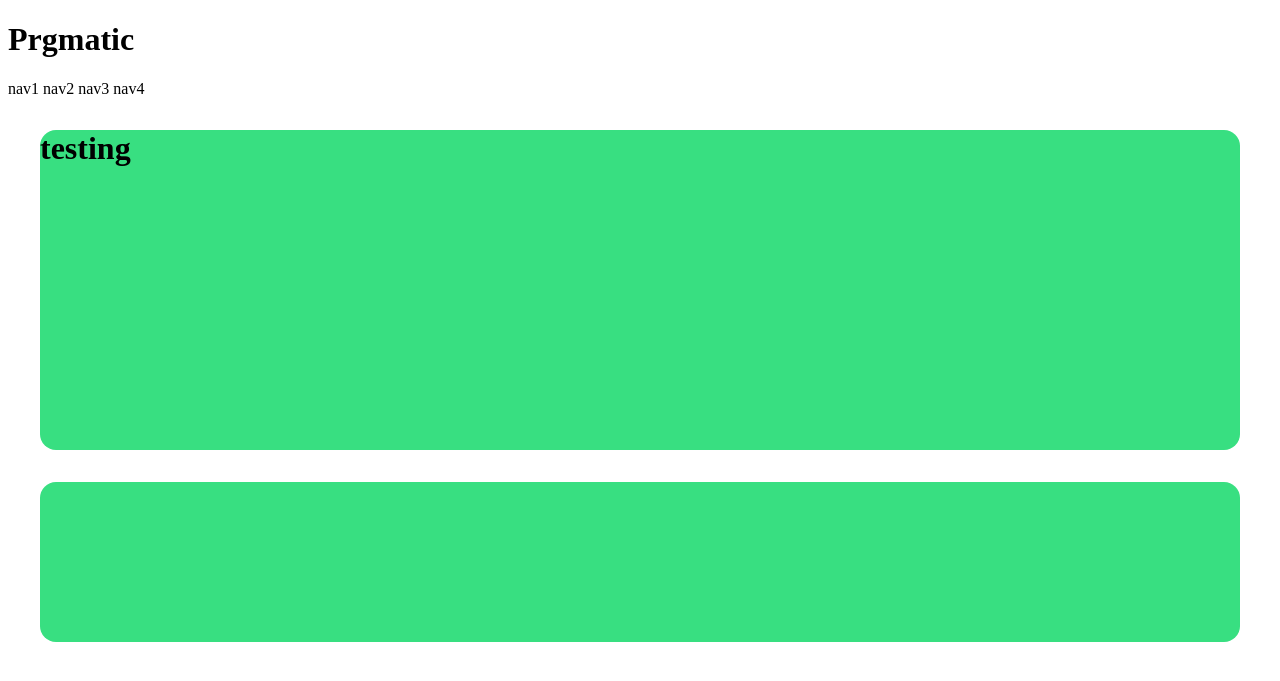
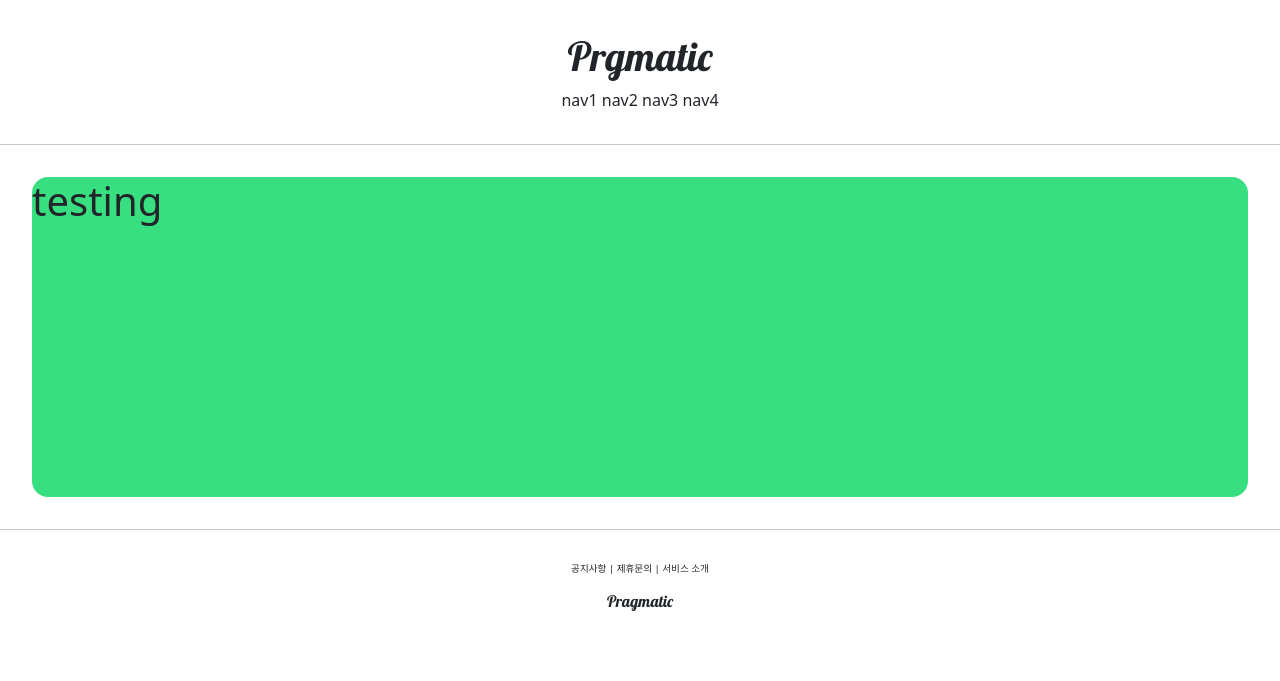
Before and after one commit to m1nddoong/pragmatic, a Django app: page /account/hello_world in a window 1280 px wide. Shown: the top 681 px of the page. Run offline with Django 4.2, Linux system fonts and the light colour scheme.

Commit message:
django course 10 commit

```diff
--- a/templates/base.html
+++ b/templates/base.html
@@ -4,10 +4,14 @@
 <body>
     {% include 'header.html' %}
 
+    <hr>
+
     {% block content %}}
 
     {% endblock %}
 
+    <hr>
+
     {% include 'footer.html' %}
 </body>
 </html>
--- a/templates/footer.html
+++ b/templates/footer.html
@@ -1,3 +1,10 @@
-    <div style="height: 10rem; background-color: #38df81; border-radius: 1rem; margin: 2rem;">
-
+    <div style="text-align:center; margin-top: 2rem;">
+        <div style="font-size: .6rem;">
+            <span>공지사항</span> |
+            <span>제휴문의</span> |
+            <span>서비스 소개</span>
+        </div>
+        <div style="margin-top: 1rem">
+            <h6 style="margin-top: 1rem; font-family: 'Lobster', cursive;"">Pragmatic</h6>
+        </div>
     </div>
--- a/templates/head.html
+++ b/templates/head.html
@@ -1,4 +1,12 @@
 <head>
     <meta charset="UTF-8">
     <title>Pragmatic</title>
+    <!--BOOTSTRAP LINK-->
+    <link href="https://cdn.jsdelivr.net/npm/bootstrap@5.3.0-alpha3/dist/css/bootstrap.min.css" rel="stylesheet"
+          integrity="sha384-KK94CHFLLe+nY2dmCWGMq91rCGa5gtU4mk92HdvYe+M/SXH301p5ILy+dN9+nJOZ" crossorigin="anonymous">
+
+     <!--GOOGLE FONTS LINK-->
+    <link rel="preconnect" href="https://fonts.googleapis.com">
+    <link rel="preconnect" href="https://fonts.gstatic.com" crossorigin>
+    <link href="https://fonts.googleapis.com/css2?family=Lobster&display=swap" rel="stylesheet">
 </head>
--- a/templates/header.html
+++ b/templates/header.html
@@ -1,6 +1,6 @@
-    <div>
+    <div style="text-align:center; margin: 2rem 0;">
        <div>
-            <h1>Prgmatic</h1>
+            <h1 style="font-family: 'Lobster', cursive;">Prgmatic</h1>
        </div>
         <div>
             <span>nav1</span>
```
